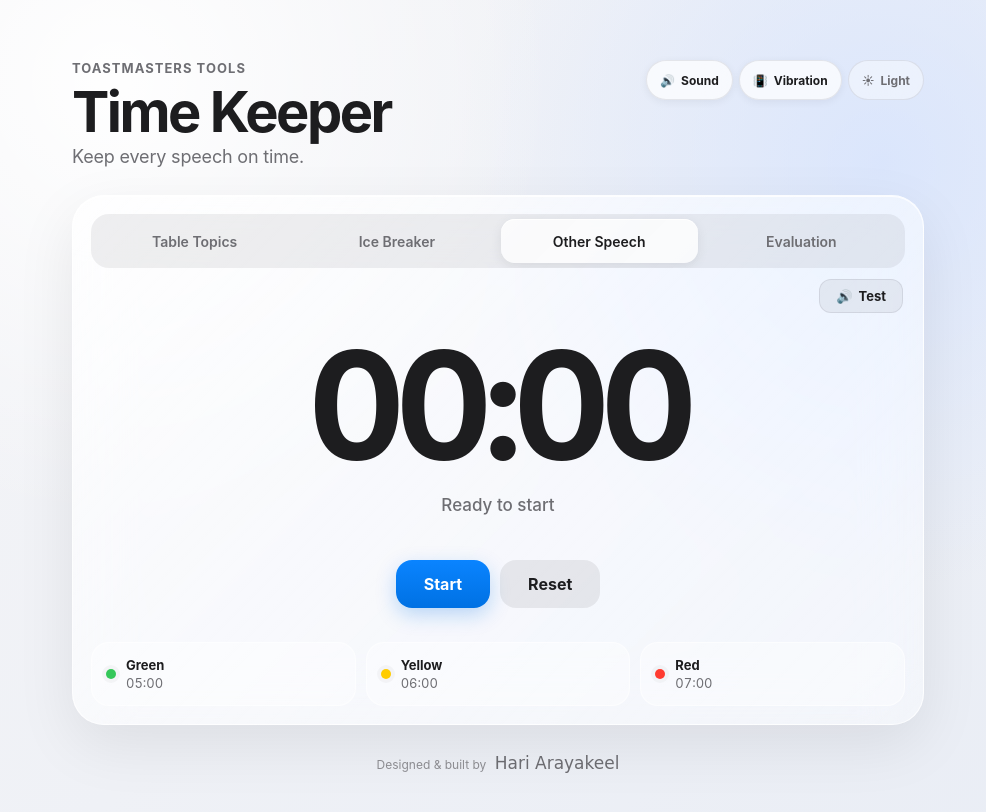
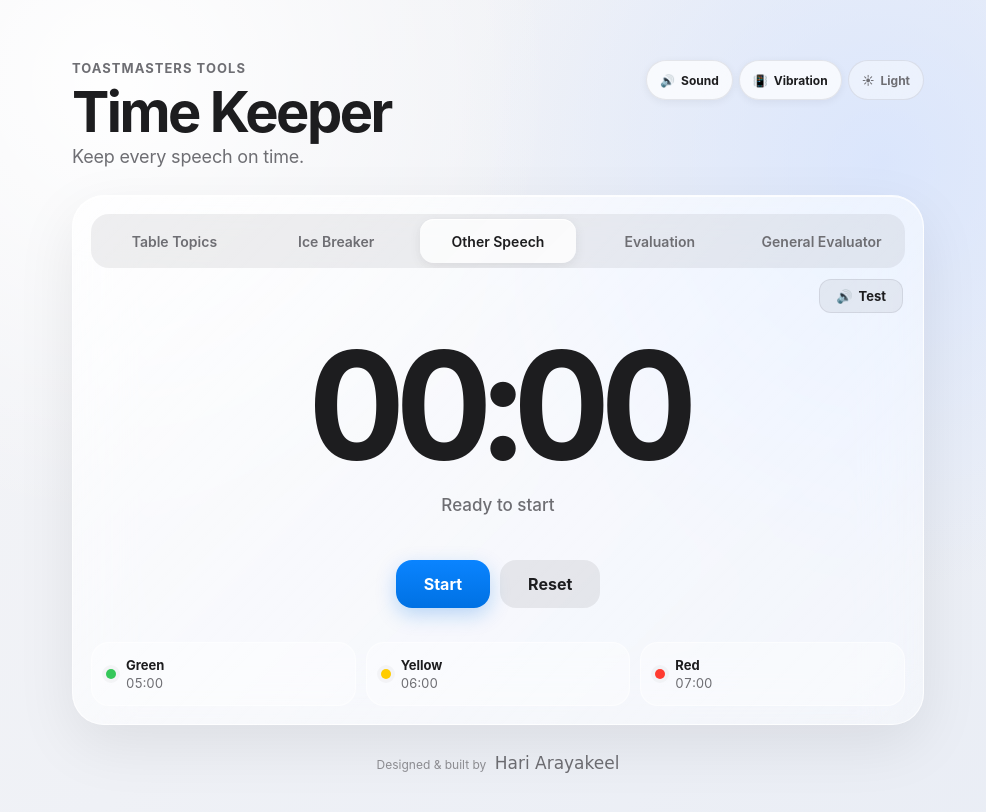
Before and after one commit to hari-arayakeel/timekeeper-with-history, a plain HTML site: page index.html in a window 1280 px wide. Shown: the whole page, without its empty margins (142-1128 px from the left). Drawn offline with Linux system fonts and the light colour scheme.

Commit message:
Add General Evaluator timing

```diff
--- a/app.js
+++ b/app.js
@@ -103,6 +103,12 @@ const timingRules = {
         green: 120,
         yellow: 150,
         red: 180
+    },
+
+    "General Evaluator": {
+        green: 180,
+        yellow: 240,
+        red: 300
     }
 
 };
--- a/index.html
+++ b/index.html
@@ -162,6 +162,16 @@
                     data-type="Evaluation">
 
                     Evaluation
+
+                </button>
+
+
+                <button
+                    type="button"
+                    class="timing-tab"
+                    data-type="General Evaluator">
+
+                    General Evaluator
 
                 </button>
 
```
